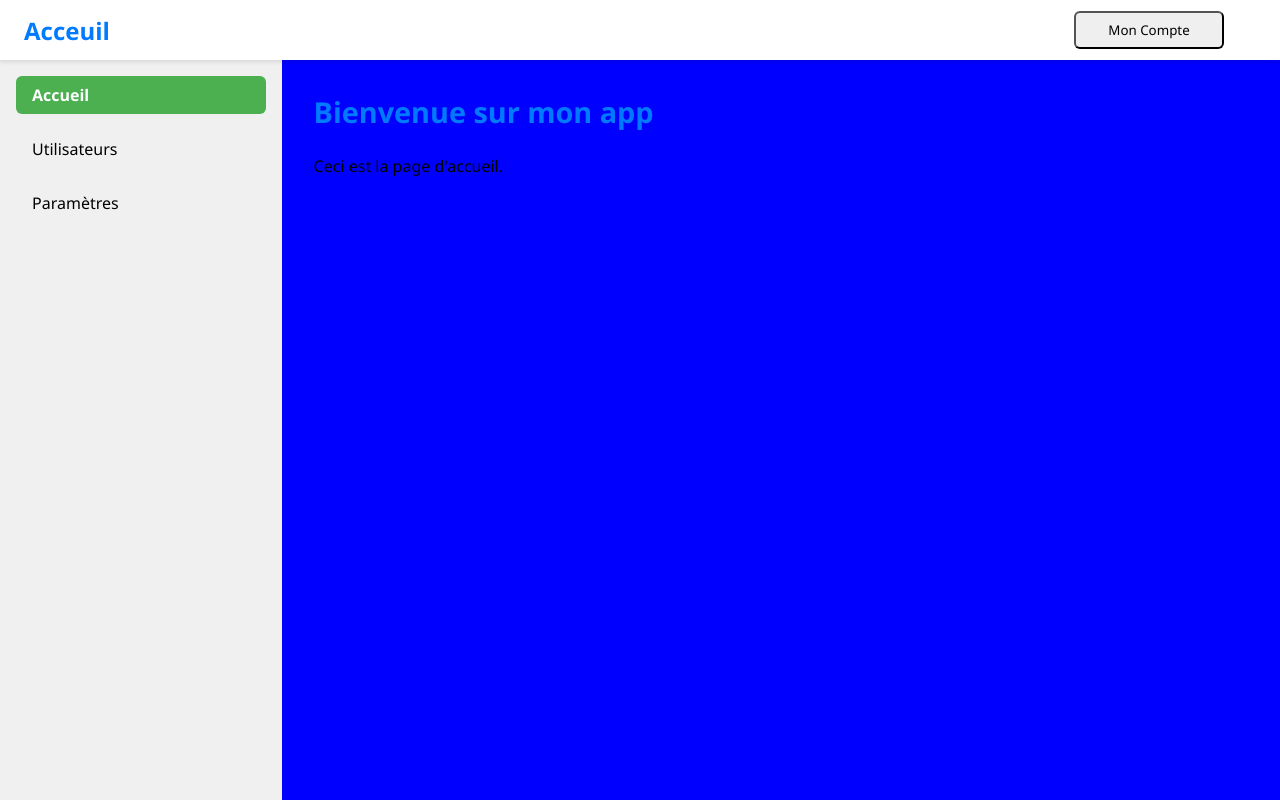
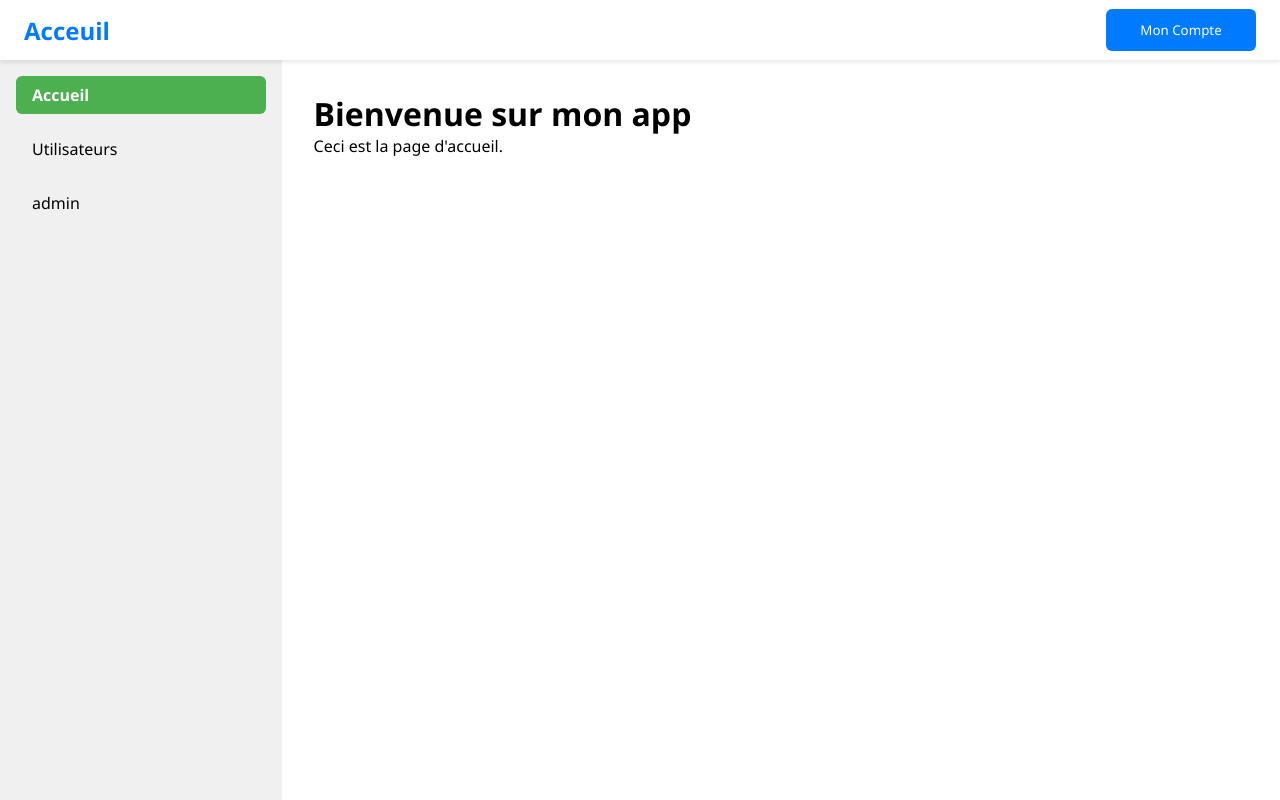
Before and after one commit to JeremyAlbertini/stage, a React (Vite) app in the folder site-stage/: page / in a window 1280 px wide. Built offline with nearby package versions, Linux system fonts and the light colour scheme; no server answers.

Commit message:
[+] change bouton on heade

```diff
--- a/site-stage/src/components/Header.jsx
+++ b/site-stage/src/components/Header.jsx
@@ -1,8 +1,8 @@
 import { useState } from "react";
 
-export default function Header({ title, backgroundColor = "white", color = "black" }) {
+export default function Header({ title, backgroundColor = "white", color = "#007bff" }) {
   const [hovered, setHovered] = useState(false);
-
+  const [buttonHovered, setButtonHovered] = useState(false);
   return (
     <header
       style={{
@@ -15,7 +15,7 @@ export default function Header({ title, backgroundColor = "white", color = "blac
         color,
         display: "flex",
         alignItems: "center",
-        justifyContent: "space-between", // titre à gauche, bouton à droite
+        justifyContent: "space-between",
         padding: "0 1.5rem",
         boxShadow: "0 2px 4px rgba(0, 0, 0, 0.1)",
         zIndex: 1000,
@@ -24,48 +24,67 @@ export default function Header({ title, backgroundColor = "white", color = "blac
       <h1 style={{ margin: 0, fontSize: "1.5rem" }}>{title}</h1>
 
       <div
-        style={{ position: "relative", display: "flex", flexDirection: "column", alignItems: "flex-start", padding: "0 2rem",}}
+        style={{
+          position: "relative",
+          display: "flex",
+          flexDirection: "column",
+          alignItems: "flex-start"
+        }}
         onMouseEnter={() => setHovered(true)}
         onMouseLeave={() => setHovered(false)}
       >
         {/* Bouton principal */}
         <button
           style={{
-            width:'150px',
-            padding: "0.5rem 1rem",
+            width: '150px',
+            padding: "0.75rem 1rem",
             borderRadius: "6px",
-            display: !hovered ? "block" : "none",
             cursor: "pointer",
+            backgroundColor: buttonHovered ? '#0056b3' : '#007bff',
+            color: "white",
+            border: "none",
+            transition: "all 0.3s ease"
           }}
+          onMouseEnter={() => setButtonHovered(true)}
+          onMouseLeave={() => setButtonHovered(false)}
         >
           Mon Compte
         </button>
 
-        {/* Boutons secondaires */}
+        {/* Menu déroulant avec transition */}
         <div
           style={{
-            display: hovered ? "flex" : "none",
-            flexDirection: "column",
-            backgroundColor:"black",
+            position: "absolute",
+            top: "100%",
+            left: 0,
+            width: '150px',
+            backgroundColor: "white",
             borderRadius: "6px",
-            width:'150px',
-            gap: "0.3rem",
-            marginTop:"2.7rem"
+            boxShadow: "0 4px 8px rgba(0, 0, 0, 0.1)",
+            overflow: "hidden",
+            // Utilisation de maxHeight au lieu de display pour permettre la transition
+            maxHeight: hovered ? "120px" : "0",
+            opacity: hovered ? 1 : 0,
+            transform: hovered ? "translateY(0)" : "translateY(-10px)",
+            transition: "all 0.3s cubic-bezier(0.4, 0, 0.2, 1)",
+            zIndex: 1001,
+            marginTop: "2px"
           }}
         >
-          <button style={{width:'150px',
-            padding: "0.5rem 1rem",
-            borderRadius: "6px",
-            cursor: "pointer" }}
-            >
-            Mon Compte
-          </button>
-          <button style={{ width:'150px',
-            padding: "0.5rem 1rem",
-            borderRadius: "6px",
-             cursor: "pointer" }}
-             >
-          déconnexion
+          <button
+            style={{
+              width: '100%',
+              padding: "0.75rem 1rem",
+              cursor: "pointer",
+              backgroundColor: '#dc3545',
+              color: "white",
+              border: "none",
+              transition: "background-color 0.2s ease"
+            }}
+            onMouseEnter={(e) => e.target.style.backgroundColor = '#c82333'}
+            onMouseLeave={(e) => e.target.style.backgroundColor = '#dc3545'}
+          >
+            Déconnexion
           </button>
         </div>
       </div>
--- a/site-stage/src/components/LeftBand.jsx
+++ b/site-stage/src/components/LeftBand.jsx
@@ -4,7 +4,7 @@ export default function leftBand() {
   const items = [
     { name: "Accueil", path: "/" },
     { name: "Utilisateurs", path: "/users" },
-    { name: "Paramètres", path: "/admin" },
+    { name: "admin", path: "/admin" },
   ];
 
   return (
--- a/site-stage/src/pages/home.jsx
+++ b/site-stage/src/pages/home.jsx
@@ -7,7 +7,7 @@ export default function Home() {
       <Header title="Acceuil" />
       <div style={{ display: "flex", flex: 1 , marginTop: '60px'}}>
         <LeftBand />
-        <div style={{ flex: 1, boxSizing: "border-box", padding: "2rem", backgroundColor: "blue" }}>
+        <div style={{ flex: 1, boxSizing: "border-box", padding: "2rem" }}>
           <h1>Bienvenue sur mon app</h1>
           <p>Ceci est la page d'accueil.</p>
         </div>
--- a/site-stage/src/pages/log.jsx
+++ b/site-stage/src/pages/log.jsx
@@ -55,7 +55,7 @@ function Log() {
 return (
   <div className="log-page">
     <div className="app-container">
-      <h1>{page === "login" ? "Connexion" : "Inscription"}</h1>
+      <h1 className="title-login">{page === "login" ? "Connexion" : "Inscription"}</h1>
 
       {page === "login" ? (
         <form onSubmit={handleLoginSubmit} className="auth-form">
--- a/site-stage/src/styles/log.css
+++ b/site-stage/src/styles/log.css
@@ -31,7 +31,7 @@
 }
 
 /* Title */
-h1 {
+.title-login {
   margin-bottom: 1.5rem;
   color: #007bff;
   font-size: 1.8rem;
```
